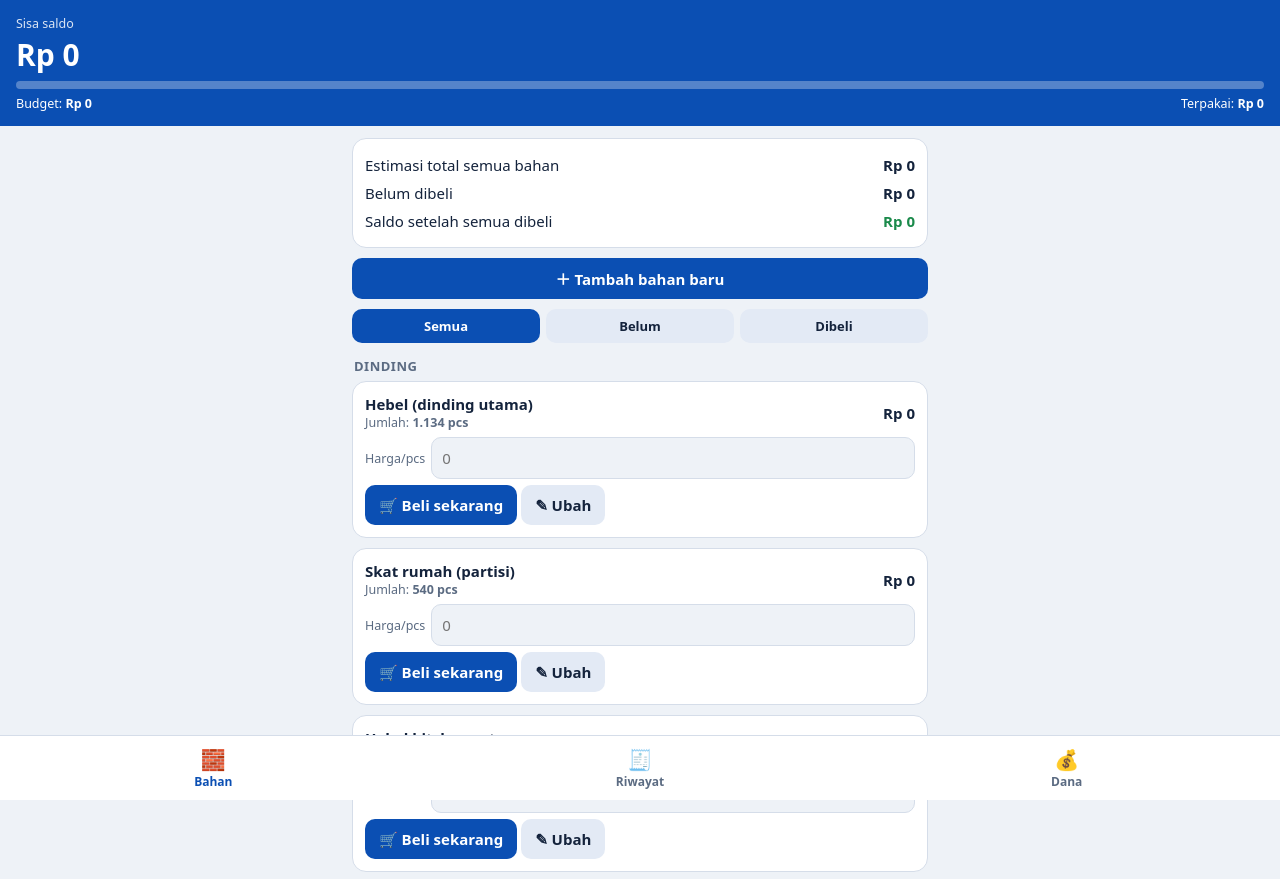
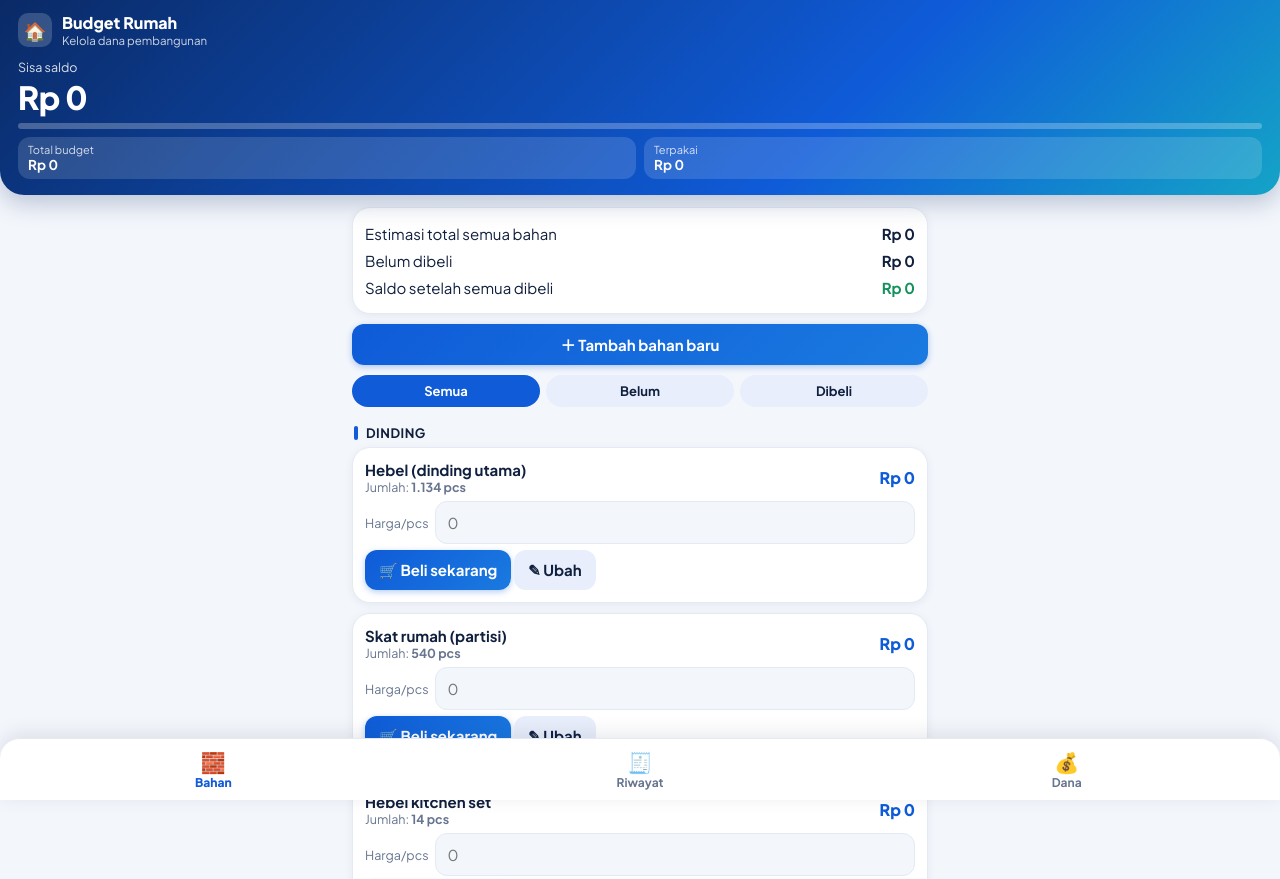
Before and after one commit to albayansandi/rumahshrds, a plain HTML site: page index.html in a window 1280 px wide. Shown: the top 879 px of the page. Drawn offline with Linux system fonts and the light colour scheme.

Commit message:
Update index.html

```diff
--- a/index.html
+++ b/index.html
@@ -1,7 +1,8 @@
 <!DOCTYPE html>
 <html lang="id"><head><meta charset="utf-8">
 <meta name="viewport" content="width=device-width, initial-scale=1, viewport-fit=cover">
-<title>Budget Material Rumah</title>
+<title>Budget Rumah</title>
+<link href="https://fonts.googleapis.com/css2?family=Plus+Jakarta+Sans:wght@400;600;700;800&display=swap" rel="stylesheet">
 <style>
 :root{box-sizing:border-box;padding-top:env(safe-area-inset-top,0px);--bg:#eef2f7;--card:#fff;--tx:#14233c;--mut:#5b6b82;--pri:#0b4fb3;--bd:#d5dde9;--ok:#1b8a4b;--bad:#c62828;--chip:#e3eaf5}
 @media (prefers-color-scheme:dark){:root:not([data-theme="light"]){--bg:#0f1624;--card:#18223a;--tx:#e8eefb;--mut:#9fb0cc;--pri:#4d8dff;--bd:#2c3b5c;--ok:#4cd387;--bad:#ff7a7a;--chip:#22304f}}
@@ -36,13 +37,37 @@ button.g{background:var(--chip);color:var(--tx)}button.d{background:transparent;
 .ok{color:var(--ok)}.bad{color:var(--bad)}
 .toast{position:fixed;left:12px;right:12px;bottom:calc(86px + env(safe-area-inset-bottom,0px));background:#222;color:#fff;border-radius:10px;padding:10px 14px;text-align:center;z-index:20;display:none;max-width:576px;margin:0 auto}
 .rh{display:flex;justify-content:space-between;gap:8px;align-items:center;padding:8px 0;border-bottom:1px solid var(--bd)}.rh:last-child{border:0}
+.credit{text-align:center;color:var(--mut);font-size:12.5px;padding:4px 0 12px}
+:root{--bg:#f3f6fb;--card:#fff;--tx:#0f1f3d;--mut:#66758f;--pri:#0f5bd8;--bd:#e4eaf3;--ok:#12915a;--bad:#d6372f;--chip:#e8eefb}
+@media (prefers-color-scheme:dark){:root:not([data-theme="light"]){--bg:#0b1220;--card:#131c31;--tx:#eaf0ff;--mut:#93a4c3;--pri:#4d8dff;--bd:#24324f;--ok:#4cd387;--bad:#ff7a7a;--chip:#1c2945}}
+body{font-family:"Plus Jakarta Sans",system-ui,-apple-system,"Segoe UI",Roboto,sans-serif}
+body::before{background:#0a2a66}
+.top{background:linear-gradient(135deg,#0a2a66,#0f5bd8 65%,#14a3c7);border-radius:0 0 24px 24px;padding:12px 18px 16px;box-shadow:0 8px 24px rgba(10,42,102,.25)}
+.brand{display:flex;align-items:center;gap:10px;margin-bottom:8px}
+.logo{width:34px;height:34px;border-radius:10px;background:rgba(255,255,255,.18);display:grid;place-items:center;font-size:18px}
+.bn{font-weight:800;font-size:16px}.bs{font-size:11.5px;opacity:.8}
+.saldo{font-size:32px;letter-spacing:-.5px}
+.bar{height:6px;background:rgba(255,255,255,.25)}.bar i{background:linear-gradient(90deg,#ffd84d,#ff9f43);transition:width .4s}
+.row3{gap:8px;margin-top:8px}.st{flex:1;background:rgba(255,255,255,.14);border-radius:12px;padding:6px 10px}.st small{display:block;opacity:.8;font-size:11px}.st b{font-size:13.5px}
+.card{border-radius:18px;box-shadow:0 2px 10px rgba(15,31,61,.06)}
+h3{display:flex;align-items:center;gap:8px;color:var(--tx);font-size:13px;margin-top:18px}
+h3::before{content:"";width:4px;height:14px;border-radius:2px;background:var(--pri)}
+input,textarea{border-radius:12px;padding:11px 12px}input:focus{outline:2px solid var(--pri);border-color:transparent}
+button{border-radius:12px;background:linear-gradient(135deg,#0f5bd8,#1a7ae0);box-shadow:0 2px 6px rgba(15,91,216,.3)}
+button.g{background:var(--chip);box-shadow:none}button.d{background:transparent;box-shadow:none}
+.chips button{border-radius:999px;box-shadow:none}.chips button.on{background:var(--pri)}
+.tt{font-size:16px;color:var(--pri)}
+.nav{border-radius:20px 20px 0 0;box-shadow:0 -4px 20px rgba(15,31,61,.1)}
+.nav button{box-shadow:none}.nav button.on{color:var(--pri);font-weight:800}
+.toast{border-radius:14px;background:#0f1f3d}
 </style></head><body>
 <div class="top">
-<small>Sisa saldo</small><div class="saldo" id="saldo">Rp 0</div>
+<div class="brand"><span class="logo">🏠</span><div><div class="bn">Budget Rumah</div><div class="bs">Kelola dana pembangunan</div></div></div><small>Sisa saldo</small><div class="saldo" id="saldo">Rp 0</div>
 <div class="bar"><i id="bar"></i></div>
-<div class="row3"><span>Budget: <b id="bud">0</b></span><span>Terpakai: <b id="used">0</b></span></div>
+<div class="row3"><div class="st"><small>Total budget</small><b id="bud">0</b></div><div class="st"><small>Terpakai</small><b id="used">0</b></div></div>
 </div>
 <div class="w" id="app"></div>
+<div class="credit">Budget Rumah · by <b>SHRDS</b></div>
 <div class="toast" id="toast"></div>
 <div class="nav">
 <button data-t="bahan"><b>🧱</b>Bahan</button>
```
